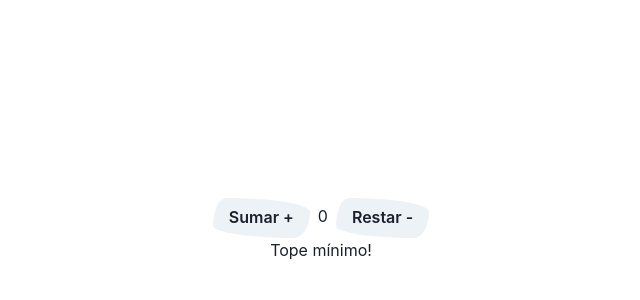
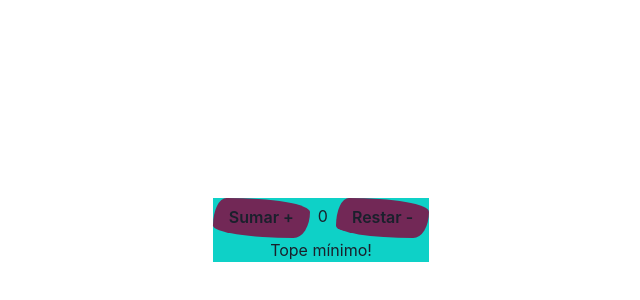
Before and after one commit to JuanIgnacioMarchetto/tareacclase5React, a React (Create React App) app: page / in a window 1280 px wide. Shown: the part 186-486 px from the top of the page, without its empty margins (319-959 px from the left). Built offline with nearby package versions, Linux system fonts and the light colour scheme.

Commit message:
21/11/2023-11:47

```diff
--- a/src/App.css
+++ b/src/App.css
@@ -16,7 +16,7 @@
 }
 
 .App-header {
-  background-color: #722856;
+  background-color: #0ed1c7;
   min-height: 100vh;
   display: flex;
   flex-direction: column;
--- a/src/App.js
+++ b/src/App.js
@@ -8,6 +8,7 @@ const theme = extendTheme({
     Button: {
       baseStyle: {
         borderRadius: '14% 86% 17% 83% / 69% 35% 65% 31%',
+        background: '#722856',
       },
 
     },
--- a/src/components/ContadorResponsive/ContadorResponsive.jsx
+++ b/src/components/ContadorResponsive/ContadorResponsive.jsx
@@ -11,26 +11,34 @@ const ContadorResponsive = () => {
     const incrementarContador = () => {
         if (contador < 20) {
             setContador(contador + 1);
-           ;
         }
     };
 
     const decrementarContador = () => {
         if (contador > 0) {
             setContador(contador - 1);
-            ;
         }
     };
 
     const mostrarTextoTope = contador === 0 || contador === 20;
 
     return (
-        <Box textAlign="center" mt={8}>
-            <Button onClick={incrementarContador} disabled={contador >= 20} mr={isLargerThan768 ? 2 : 0}>
+        <Box textAlign="center" mt={8} bg="#0ed1c7">
+            <Button
+                onClick={incrementarContador}
+                disabled={contador >= 20}
+                mr={isLargerThan768 ? 2 : 0}
+                bg="#722856"
+            >
                 Sumar +
             </Button>
             <span>{contador}</span>
-            <Button onClick={decrementarContador} disabled={contador <= 0} ml={isLargerThan768 ? 2 : 0}>
+            <Button
+                onClick={decrementarContador}
+                disabled={contador <= 0}
+                ml={isLargerThan768 ? 2 : 0}
+                bg="#722856"
+            >
                 Restar -
             </Button>
             <div></div>
```
